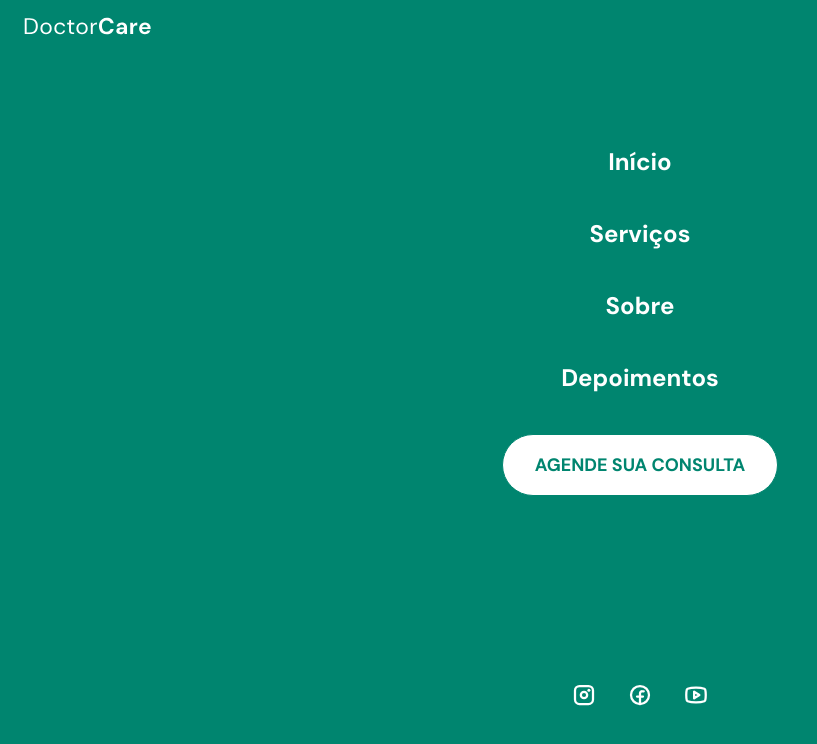
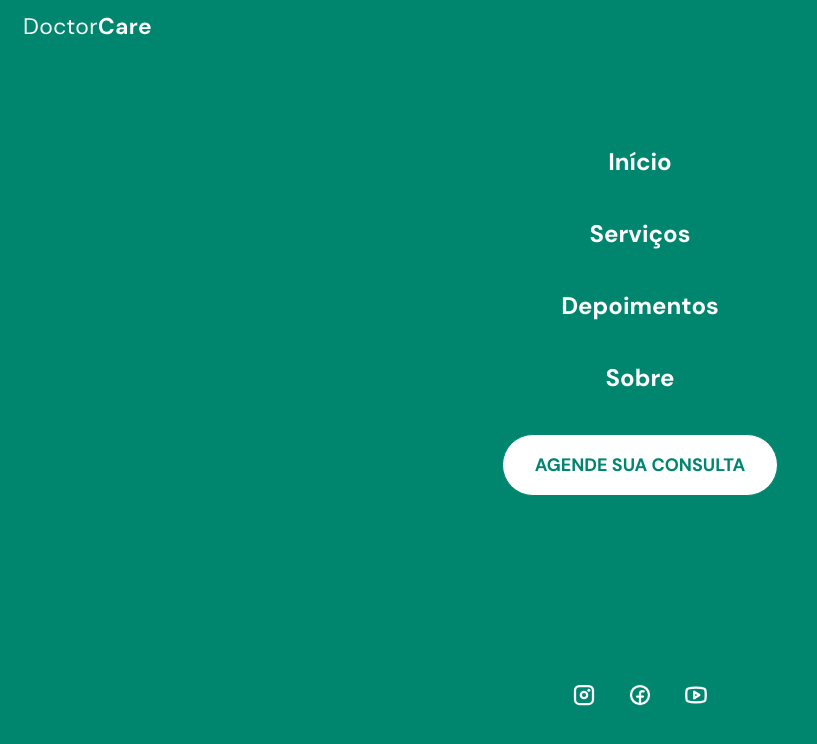
Before and after one commit to BrunoBecoski/NLW-8-Return-Impulse, a React (Vite) app in the folder web/: page / in a window 1280 px wide. Both pictures are taken after a click on the button 1246 px from the left and 26 px from the top of the page. Shown: the top 744 px of the page, without its empty margins (0-817 px from the left). Built offline with nearby package versions, Linux system fonts and the light colour scheme; no server answers.

Commit message:
Atualização do componente NavBar

```diff
--- a/web/src/components/About.tsx
+++ b/web/src/components/About.tsx
@@ -2,7 +2,7 @@ import doctorImageUrl from '../assets/doctor.png';
 
 export function About() {
   return (
-    <section className="px-6 pt-24 pb-24  bg-brand-50">
+    <section id="about" className="px-6 pt-24 pb-24  bg-brand-50">
       <header className="mb-6">
         <h4 className="font-bold text-sm text-brand-500 uppercase mb-4">Sobre nós</h4>
         <h2 className="font-bold text-3xl text-brand-headline">Entenda quem somos e por que existimos</h2>
--- a/web/src/components/Depositions.tsx
+++ b/web/src/components/Depositions.tsx
@@ -37,7 +37,7 @@ export function Depositions() {
   }
 
   return (
-    <section className="px-6 py-24 bg-brand-50 rounded">
+    <section id="depositions" className="px-6 py-24 bg-brand-50 rounded">
       <header className="mb-14">
         <h4 className="font-bold text-sm text-brand-500 uppercase mb-4">Depoimentos</h4>
         <h2 className="font-bold text-3xl text-brand-headline">O que os clientes dizem sobre o DoctorCare</h2>
--- a/web/src/components/Header.tsx
+++ b/web/src/components/Header.tsx
@@ -11,7 +11,7 @@ export function Header() {
   }
 
   return (
-    <header className="text-center px-6 pt-10 before:w-full before:h-[1040px] before:absolute before:top-0 before:left-0 before:z-[-1] before:bg-brand-200">
+    <header id="home" className="text-center px-6 pt-10 before:w-full before:h-[1040px] before:absolute before:top-0 before:left-0 before:z-[-1] before:bg-brand-200">
       <div className="flex flex-col items-center">
         <h4 className="text-sm font-bold uppercase text-brand-500 mt-10">Boas-vindas a DoctorCare 👋</h4>
         <h1 className="mt-4 font-bold text-3xl text-brand-headline" >Assistência médica simplificada para todos</h1>
--- a/web/src/components/NavBar.tsx
+++ b/web/src/components/NavBar.tsx
@@ -32,10 +32,10 @@ export function NavBar({ menuIsOpen, setMenuIsOpen }: NavBarProps) {
     divRef.current?.getElementsByClassName("button-list")[0].classList.remove("text-brand-50");
   }
 
-  function handleContact() {
+  function handleRedirect(value: string) {
     handleButtonList();
     setTimeout(() => {
-      window.location.replace("/#contact");
+      window.location.replace(`/#${value}`);
     }, 0);
   }
 
@@ -82,13 +82,21 @@ export function NavBar({ menuIsOpen, setMenuIsOpen }: NavBarProps) {
         >
           <div className="flex flex-col gap-10">
             <ul className="flex flex-col gap-10 text-brand-50 text-2xl font-bold">
-              <li className="hover:opacity-80"><a href="#">Início</a></li>
-              <li className="hover:opacity-80"><a href="#">Serviços</a></li>
-              <li className="hover:opacity-80"><a href="#">Sobre</a></li>
-              <li className="hover:opacity-80"><a href="#">Depoimentos</a></li>
+              <li className="hover:opacity-80">
+                <a onClick={() => handleRedirect("home")}>Início</a>
+              </li>
+              <li className="hover:opacity-80">
+                <a onClick={() => handleRedirect("services")}>Serviços</a>
+              </li>
+              <li className="hover:opacity-80">
+                <a onClick={() => handleRedirect("depositions")}>Depoimentos</a>
+              </li>
+              <li className="hover:opacity-80">
+                <a onClick={() => handleRedirect("about")}>Sobre</a>
+              </li>
             </ul>
 
-            <Button onClick={handleContact} onSurface>
+            <Button onClick={() => handleRedirect("contact")} onSurface>
               Agende sua consulta
             </Button>
           </div>
--- a/web/src/components/Services.tsx
+++ b/web/src/components/Services.tsx
@@ -19,7 +19,7 @@ function Card({ title, text }: CardProps) {
 
 export function Services() {
   return (
-    <section className="px-6 mt-24 mb-24">
+    <section id="services" className="px-6 mt-24 mb-24">
       <header className="px-2 text-center mb-14">
         <h4 className="font-bold text-sm uppercase text-brand-500 mb-4">Serviços</h4>
         <h2 className="font-bold text-3xl text-brand-headline">Como podemos ajudá-lo a se sentir melhor?</h2>
```
